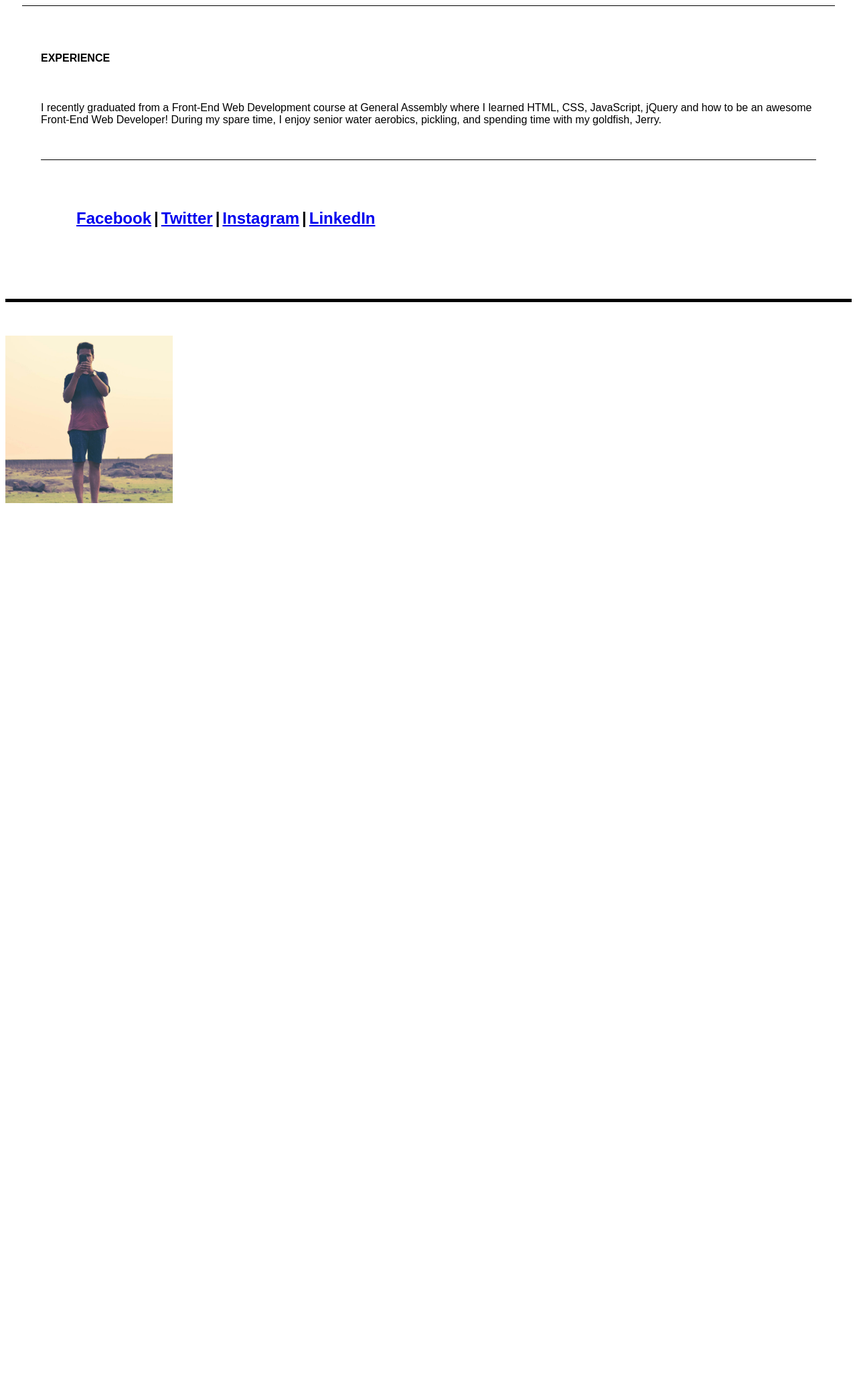
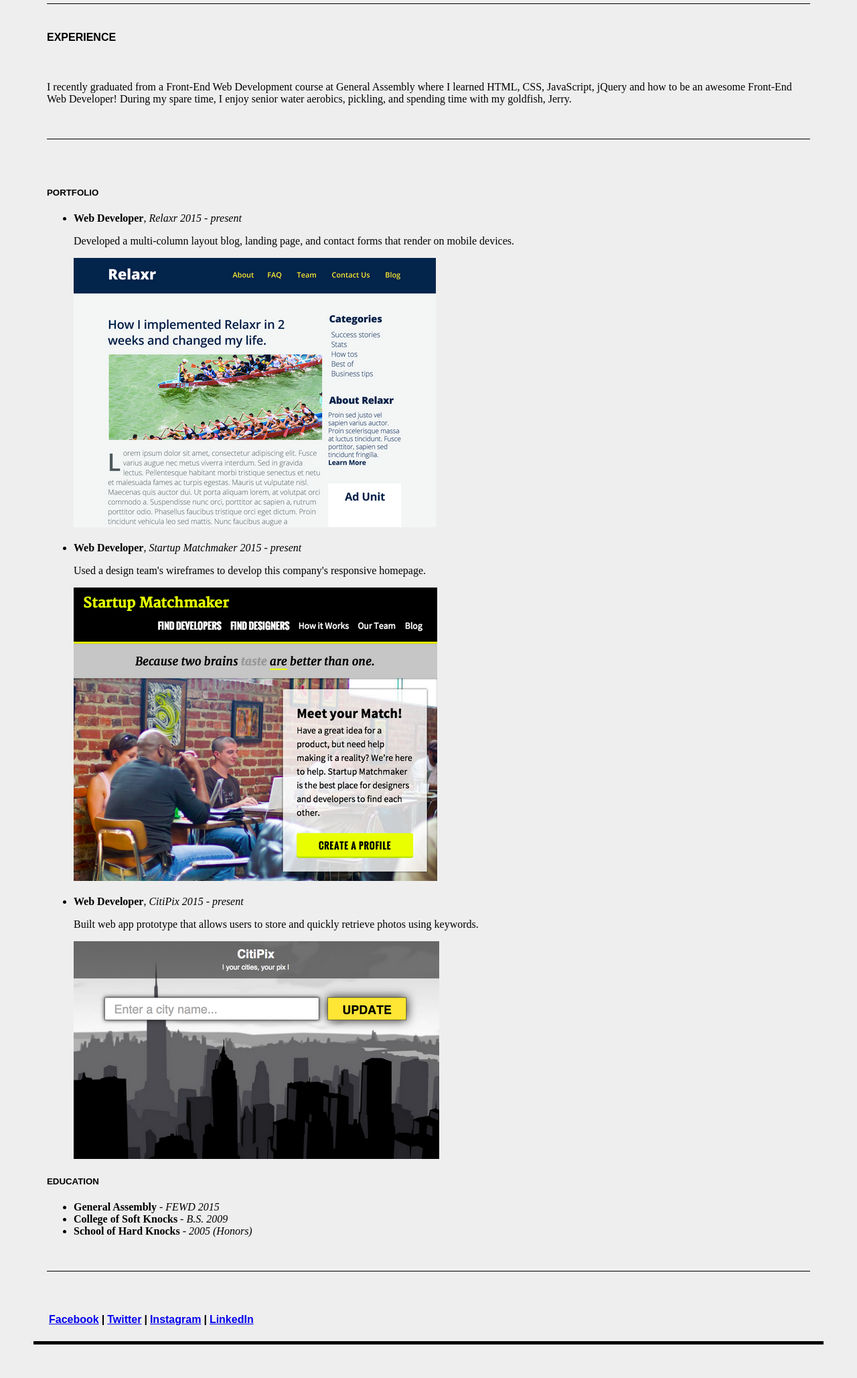
Before and after one commit to avgdemon/avg_Homework_W1D2, a plain HTML site: page porfolio.html in a window 1280 px wide. Shown: the part 206-2263 px from the top of the page at 67% size. Before the commit the page ends 969 px from the top, so only its background shows below. Drawn offline with Linux system fonts and the light colour scheme.

Commit message:
Both pages complete
Not able to center align footer in the portfolio.html

```diff
--- a/CSS/style.css
+++ b/CSS/style.css
@@ -1,26 +1,48 @@
+body{
+  background-color: #EEE;
+  text-align: center;
+  font-family: serif;
+  line-height: 15px
+  font-size: 13px;
+  border-bottom: 5px black solid;
+  border-top: 5px black solid;
+  padding: 20px;
+  margin: 50px;
+}
+
 h3.main-heading {
   color: Black;
   font-size: 24px;
-  text-align: center;
   font-family: Arial;
   font-weight: 700;
   margin: 20px;
+  color: black
+
 }
 
 h1{
   color: Black;
   font-size: 42px;
-  text-align: center;
   font-family: Arial;
   font-weight: 700;
   margin: 20px;
+
 }
 
-table.one{
+h4{
+  font-family: Arial;
+  text-align: left;
+}
+
+h5{
+  font-family: Arial;
+  text-align: left;
+}
+
+.one{
   margin-top: 10px;
   margin-left: 50px;
   margin-right: 50px;
-  font-family: Arial;
   text-align: center;
 }
 
@@ -29,11 +51,21 @@ table.one{
 }
 
 table.two{
-  margin-top: 20px;
-  margin-left: 50px;
+  margin-top: 10px;
   margin-right: 50px;
   font-family: Arial;
-  font-size: 24px;
+  font-size: 16px;
   font-weight: 700;
   text-align: center;
+  color: black;
 }
+
+table.three{
+  margin-top: 10px;
+  margin-right: 50px;
+  font-family: Arial;
+  font-size: 16px;
+  font-weight: 700;
+  text-align: center;
+  color: black;
+}
--- a/porfolio.html
+++ b/porfolio.html
@@ -8,19 +8,50 @@
 </head>
 <body>
 <section>
-  <div style="height:50px;padding-top: 10px;border-top: 5px solid black;"></div>
   <h3 class="main-heading"><a href="index.html">About Me</a> | <a href="porfolio.html">Portfolio</a></h3>
     <h1>ANUJ GADRE</h1>
   <div style="text-align: center;">
-  <div style="height:20px;margin: 25px; border-top: 1px solid black;text-align: center;"></div>
-  <table class="one">
-    <tbody>
-      <tr>
-        <td class="left-text" width="50%"><h4>EXPERIENCE</h4>
+  <div style="height:20px; border-top: 1px solid black;text-align: center;"></div>
+    <h4>EXPERIENCE</h4>
     <br>
-          <p>I recently graduated from a Front-End Web Development course at General Assembly where I learned HTML, CSS, JavaScript, jQuery and how to be an awesome Front-End Web Developer! During my spare time, I enjoy senior water aerobics, pickling, and spending time with my goldfish, Jerry.</p>
+    <p style="text-align: left">I recently graduated from a Front-End Web Development course at General Assembly where I learned HTML, CSS, JavaScript, jQuery and how to be an awesome Front-End Web Developer! During my spare time, I enjoy senior water aerobics, pickling, and spending time with my goldfish, Jerry.</p>
     <div style="height:50px;margin-top: 50px; border-top: 1px solid black;text-align: center;"></div>
-          <table class="two">
+    <h5>PORTFOLIO</h5>
+    <ul style="text-align: left;">
+      <li>
+        <b>Web Developer</b>, <i>Relaxr 2015 - present</i>
+        <p>Developed a multi-column layout blog, landing page, and contact forms that render on mobile devices.</p>
+        <img src="relaxr_deliverable.png">
+      </li>
+      <br>
+      <li>
+         <b>Web Developer</b>, <i>Startup Matchmaker 2015 - present</i>
+         <p>Used a design team's wireframes to develop this company's responsive homepage.</p>
+         <img src="startup_matchmaker_deliverable.png">
+      </li>
+      <br>
+      <li>
+         <b>Web Developer</b>, <i>CitiPix 2015 - present</i>
+         <p>Built web app prototype that allows users to store and quickly retrieve photos using keywords.</p>
+         <img src="citipix_deliverable.png">
+      </li>
+    </ul>
+
+    <h5>EDUCATION</h5>
+    <ul style="text-align: left;">
+      <li>
+        <b>General Assembly</b><i> - FEWD 2015</i>
+      </li>
+      <li>
+        <b>College of Soft Knocks</b><i> - B.S. 2009</i>
+      </li>
+      <li>
+        <b>School of Hard Knocks</b><i> - 2005 (Honors)</i>
+      </li>
+    </ul>
+    <div style="height:50px;margin-top: 50px; border-top: 1px solid black;text-align: center;"></div>
+</section>
+<table class="three">
   <tbody>
     <tr>
       <td><a href="http://www.facebook.com">Facebook</a></td>
@@ -33,19 +64,6 @@
     </tr>
   </tbody>
 </table>
-        </td>
-      </tr>
-      </tbody>
-      </table>
-      </div>
 
-</section>
-<footer>
-  <div style="height:50px;margin-top: 100px;border-top: 5px solid black ;"></div>
-</footer>
 </body>
 </html>
-
-<td width="50%">
-          <img src="profile.jpg" height="250px" width="250px">
-        </td>
```
Also changed, not shown: index.html (+2 -5 lines), citipix_deliverable.png (added), relaxr_deliverable.png (added), startup_matchmaker_deliverable.png (added). Lines whose indentation alone changed are shown as unchanged.
